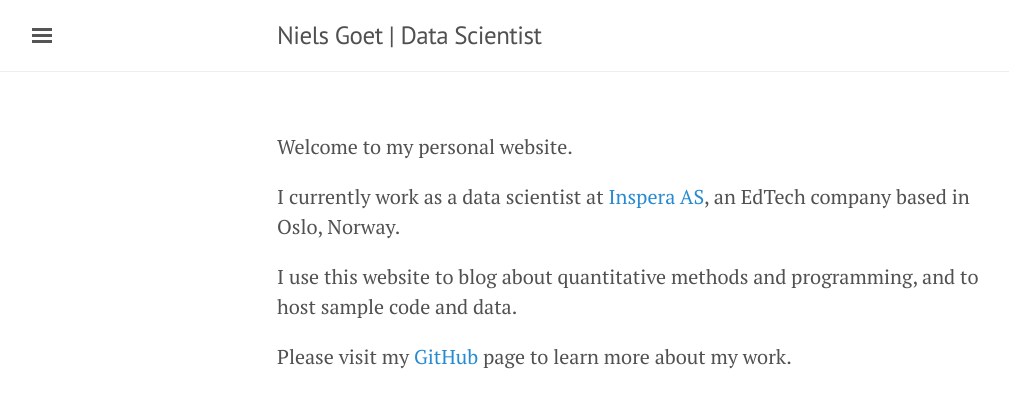
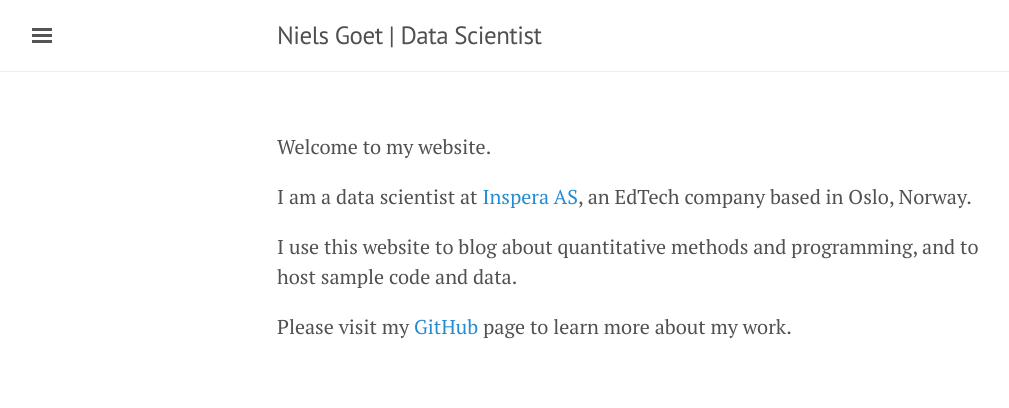
Before and after one commit to ngoet/ngoet.github.io, a Jekyll site: the page built from index.md, in a window 1280 px wide. Shown: the top 408 px of the page, without its empty margins (3-1012 px from the left). Built offline with Jekyll 4.4.1, drawn with Linux system fonts in a browser that asks for light colours.

Commit message:
Updating home page

```diff
--- a/index.md
+++ b/index.md
@@ -2,9 +2,9 @@
 layout: page
 ---
 
-Welcome to my personal website.
+Welcome to my website.
 
-I currently work as a data scientist at [Inspera AS](http://www.inspera.com), an EdTech company based in Oslo, Norway.
+I am a data scientist at [Inspera AS](http://www.inspera.com), an EdTech company based in Oslo, Norway.
 
 I use this website to blog about quantitative methods and programming, and to host sample code and data.
 
```
